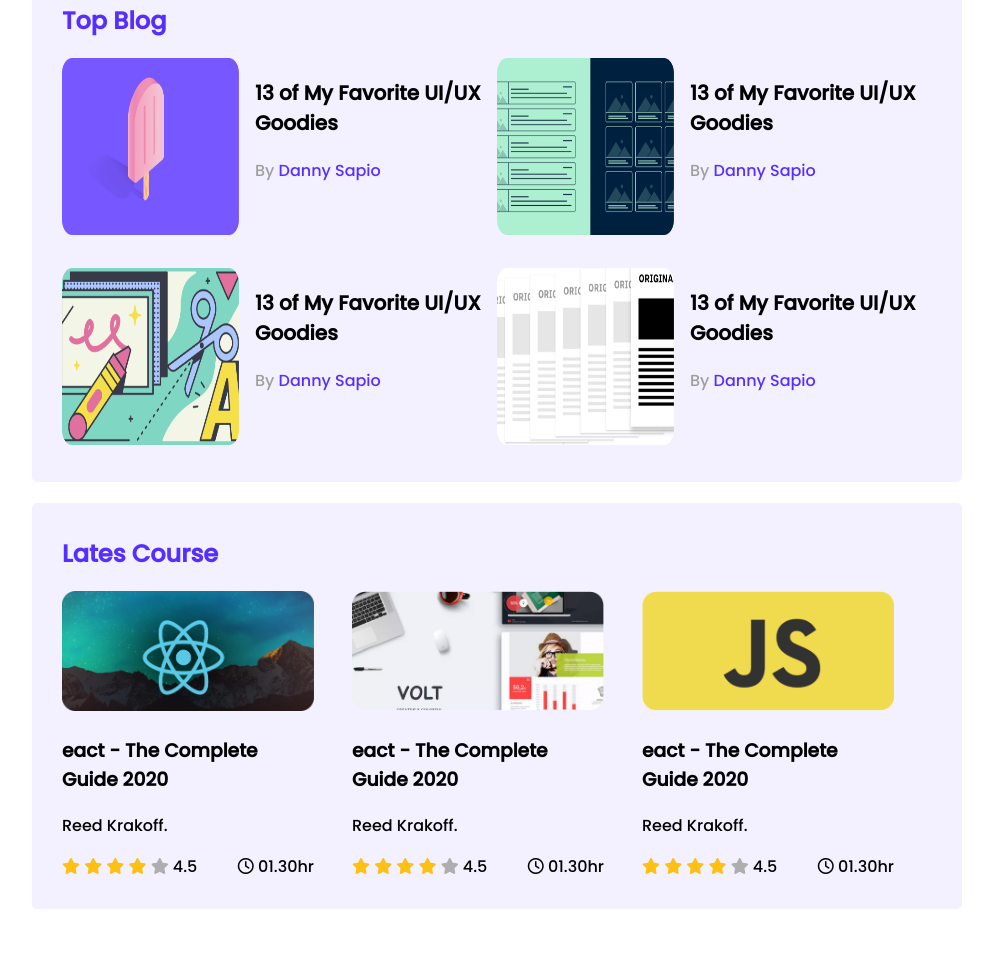
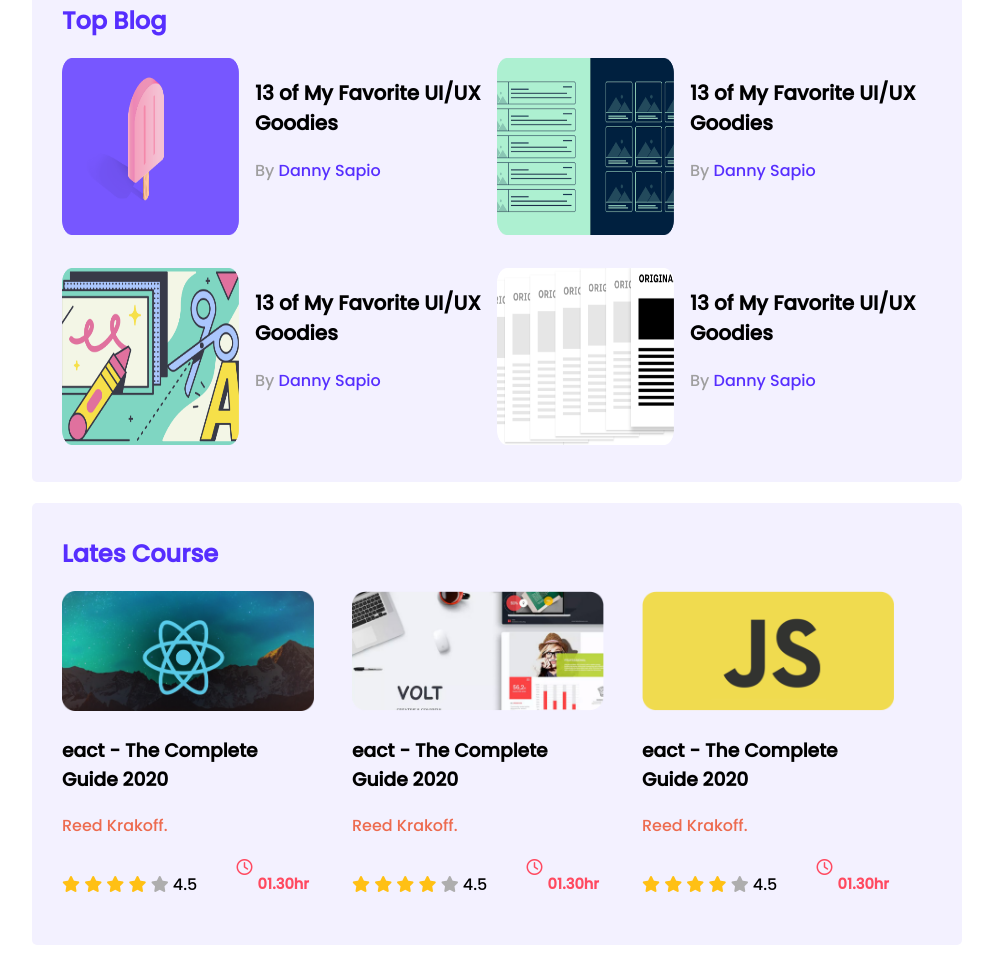
Before and after one commit to Kamrulislam82/Leader-board, a plain HTML site: page index.html in a window 1280 px wide. Shown: the part 423-1376 px from the top of the page, without its empty margins (143-1136 px from the left). Before the commit the page ends 1340 px from the top, so only its background shows below. Drawn offline with Linux system fonts and the light colour scheme.

Commit message:
inproved

```diff
--- a/index.html
+++ b/index.html
@@ -134,7 +134,7 @@
                             </div>
                             <div class="course_duration">
                                 <i class="far fa-clock"></i>
-                                01.30hr
+                              <p>01.30hr</p>
                             </div>
                         </div>
                     </div>
@@ -158,7 +158,7 @@
                             </div>
                             <div class="course_duration">
                                 <i class="far fa-clock"></i>
-                                01.30hr
+                               <p>01.30hr</p>
                             </div>
                         </div>
                     </div>
@@ -182,7 +182,7 @@
                             </div>
                             <div class="course_duration">
                                 <i class="far fa-clock"></i>
-                                01.30hr
+                                <p>01.30hr</p>
                             </div>
                         </div>
                     </div>
--- a/style/responsive.css
+++ b/style/responsive.css
@@ -28,7 +28,7 @@
     display: grid;
     grid-template-columns: repeat(1, 1fr);}
 
-    ..all-course {
+    .all-course {
         display: grid;
         grid-template-columns: repeat(1, 1fr);
         justify-content: space-between;
--- a/style/style.css
+++ b/style/style.css
@@ -145,6 +145,10 @@ hr {
   width: 100%;
   height: 120px;
 }
+.course_author{
+    size: 14px;
+    color: #ED6B4F;
+}
 .course_info {
   display: flex;
   align-items: center;
@@ -159,3 +163,20 @@ hr {
 .fa-star.emptay {
   color: #aeaeae;
 }
+.course_duration{
+  display: flex;
+  border-color: white;
+  border-radius: 14.6913px;
+  padding: 5px;
+
+}
+.course_duration p{
+  margin-left: 5px;
+  color: #FF4A60;
+  font-weight: 600;
+  font-size: 14.6913px;
+
+}
+.fa-clock{
+  color: #FF4A60;
+}
```
